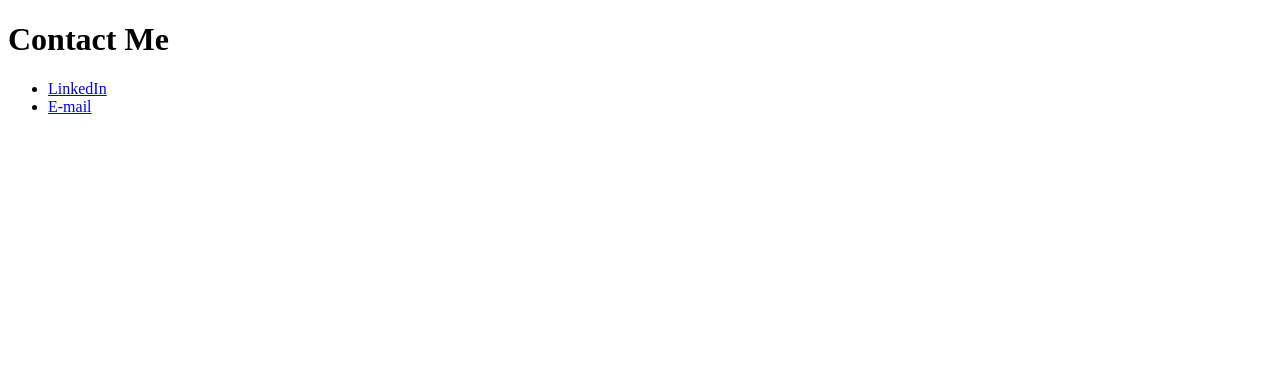
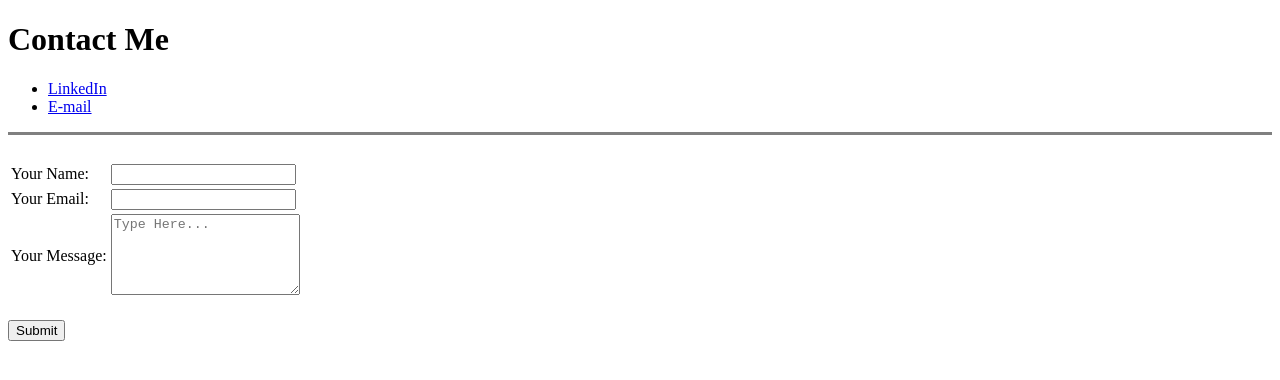
Before and after one commit to elmcgu/personalWebsite90sStyle, a plain HTML site: page contact.html in a window 1280 px wide. Drawn offline with Linux system fonts and the light colour scheme.

Commit message:
Update contact.html
Added Contact form with placeholder and action.

```diff
--- a/contact.html
+++ b/contact.html
@@ -12,6 +12,26 @@
                 <li><a href="mailTo:eejmcguinness@gmail.com">E-mail</a></li>
 
             </ul>
+        <hr size="3" noshade>
+        <br>
+        <form class="" action="https://www.youtube.com/watch?v=dQw4w9WgXcQ" method="post" enctype="text/plain">
+            <table>
+                <tr>
+                    <td><label>Your Name:</label></td>
+                    <td><input type="text" name="yourName" value=""></td>
+                </tr>
+                <tr>
+                    <td><label>Your Email:</label></td>
+                    <td><input type="email" name="yourEmail" value=""></td>
+                </tr>
+                <tr>
+                    <td><label>Your Message:</label></td>
+                    <td><textarea name="yourMessage" rows="5" cols="21" placeholder="Type Here..."></textarea></td>
+                </tr>
+            </table>
+            <br>
+            <input type="submit" name="">
+        </form>
 
         </body>
     </html>
```
Lines whose indentation alone changed are shown as unchanged.
